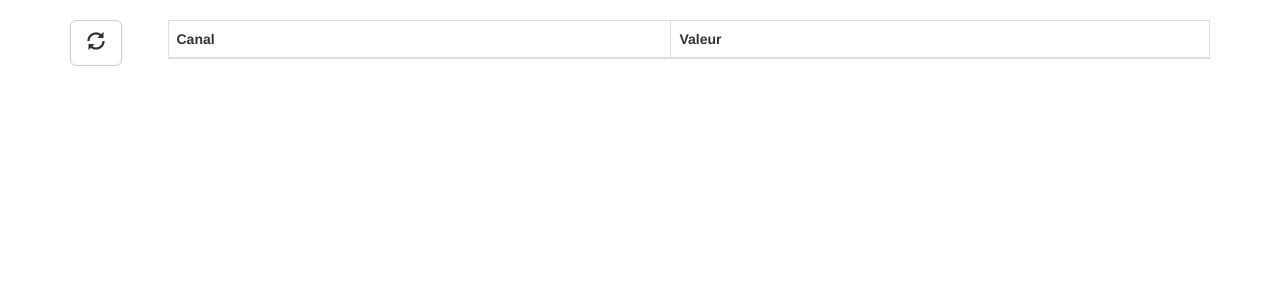
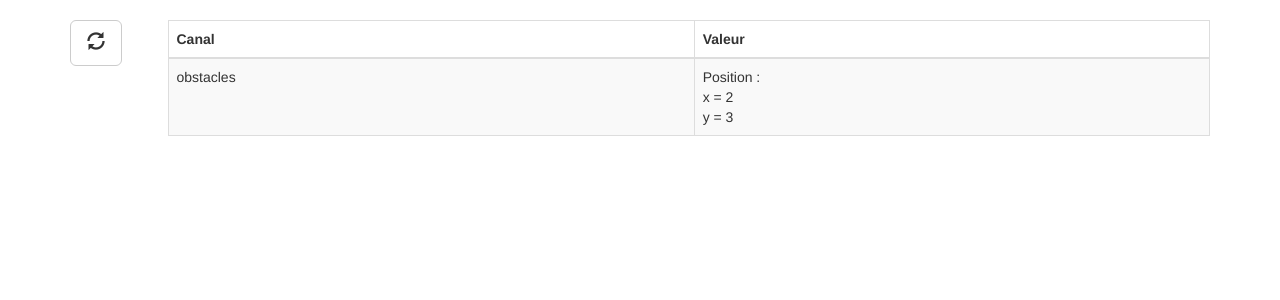
Before and after one commit to thierryme/tardis-rest, a Flask app: page / in a window 1280 px wide. Shown: the part 72-372 px from the top of the page. Run offline with Flask 2, Linux system fonts and the light colour scheme; lists and menus that the app fills with data are empty; some libraries are stand-ins or nearby versions.

Commit message:
Le client permet de visualisé les cannaux.

```diff
--- a/static/tardis-rest-client.js
+++ b/static/tardis-rest-client.js
@@ -2,7 +2,35 @@
 
 var showChannels = function(data, textStatus, jqXHR) {
     var table = $('#dataTable');
-    console.log(data);
+    table.text('');
+    for (var channel in data) {
+        var row = $('<tr><td>'+channel+'</td></tr>');
+
+        if (channel == 'obstacles') {
+            row.append(
+                '<td>Position :<br>' +
+                'x = ' + data[channel][0] + '<br>' +
+                'y = ' + data[channel][1] + '</td>'
+            );
+        }
+        else if (channel == 'new_pos') {
+            row.append(
+                '<td>Position :<br>' +
+                'x = ' + data[channel][0] + '<br>' +
+                'y = ' + data[channel][1] + '<br>' +
+                'Angle : ' + data[channel][2] + '</td>'
+            );
+        }
+        else if (channel == 'mesured_pos') {
+            row.append(
+                '<td>Position :<br>' +
+                'x = ' + data[channel][0] + '<br>' +
+                'y = ' + data[channel][1] + '<br>' +
+                'Angle : ' + data[channel][2] + '</td>'
+            );
+        }
+        table.append(row);
+    }
 };
 
 var showError = function(jqXHR, textStatus, errorThrown) {
@@ -11,11 +39,12 @@ var showError = function(jqXHR, textStatus, errorThrown) {
 
 var sendGET = function(channel) {
     var requestURL = "/channels";
-    if (channel) {
+    if (channel !== undefined) {
         requestURL += "/" + channel;
     }
 
-    $.GET({
+    $.ajax({
+        type: 'GET',
         url: requestURL,
         dataType: "json",
         success: showChannels,
@@ -28,7 +57,13 @@ var init = function() {
     $('[data-toggle="tooltip"]').tooltip();
 
     // Refresh button
-    $('#btnRefreshAll').click(sendGET);
+    $('#btnRefreshAll').click(function(event) {
+        event.preventDefault();
+        sendGET();
+    });
+
+    // Loads the initial data
+    sendGET();
 };
 
 init();
--- a/templates/client.html
+++ b/templates/client.html
@@ -47,7 +47,7 @@
                 </a>
             </div>
             <div class="col-xs-10 col-sm-11">
-                <table class="table table-stripped table-bordered">
+                <table class="table table-striped table-bordered">
                     <thead>
                         <th>Canal</th>
                         <th>Valeur</th>
```
